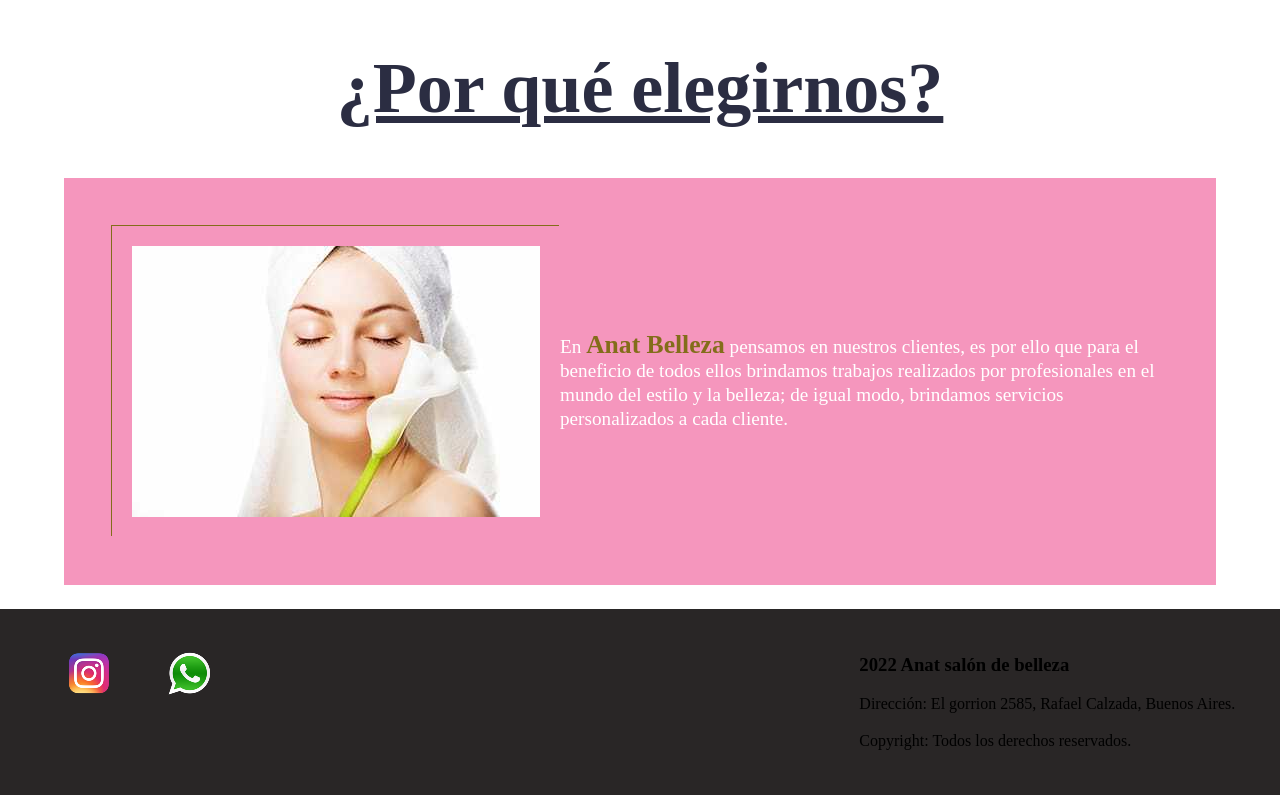
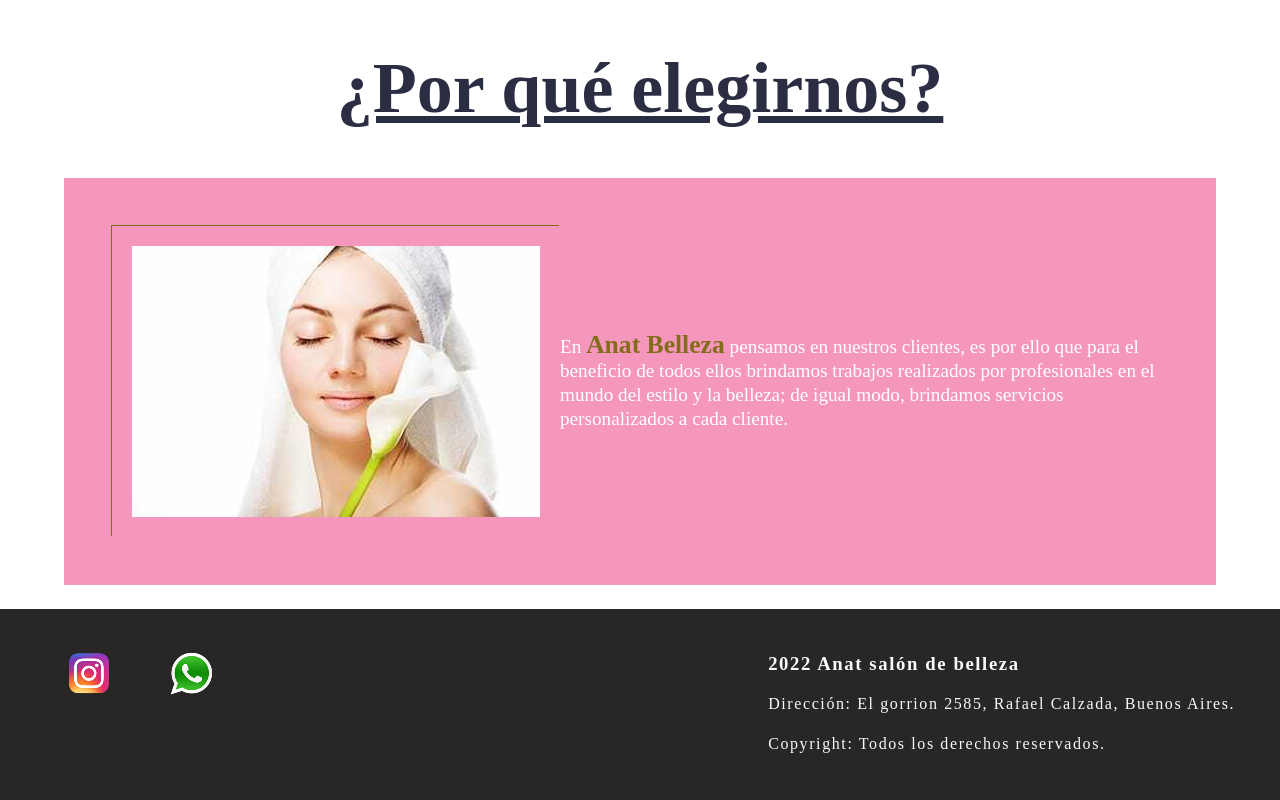
Before and after one commit to ezekieldev12/2daentrega, a website: page index.html in a window 1280 px wide. Shown: the part 765-1565 px from the top of the page. Drawn offline with Linux system fonts and the light colour scheme; files whose address does not match are found by name; a web font is replaced by a local one.

Commit message:
original

```diff
--- a/scss/estilos.scss
+++ b/scss/estilos.scss
@@ -386,12 +386,15 @@ body {
 
 .foot {
     background-color: rgb(41, 38, 38);
+    color: #fafafa;
     font-size: 1rem;
     padding: 0.6rem;
     height: 100%;
     display: flex;
     flex-direction: row;
     justify-content: space-between;
+    line-height: 1.3rem;
+    letter-spacing: 0.10rem;
     .div1 {
         ul {
         padding: 2rem;
```
Also changed, not shown: css/estilos.css, 1 other file.
